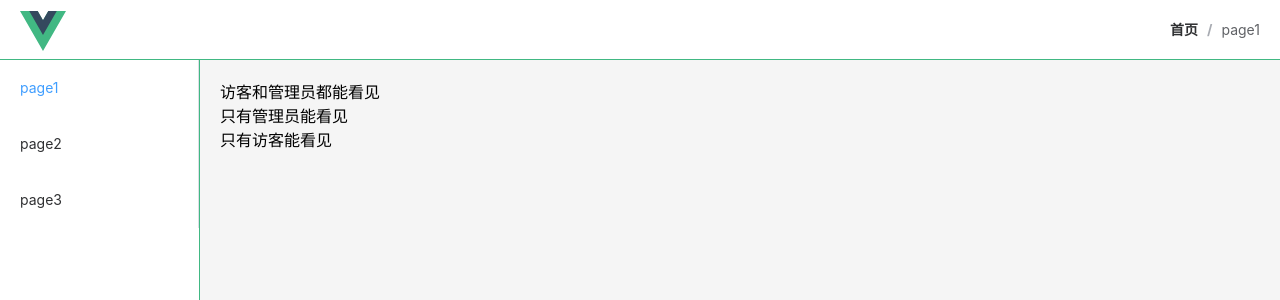
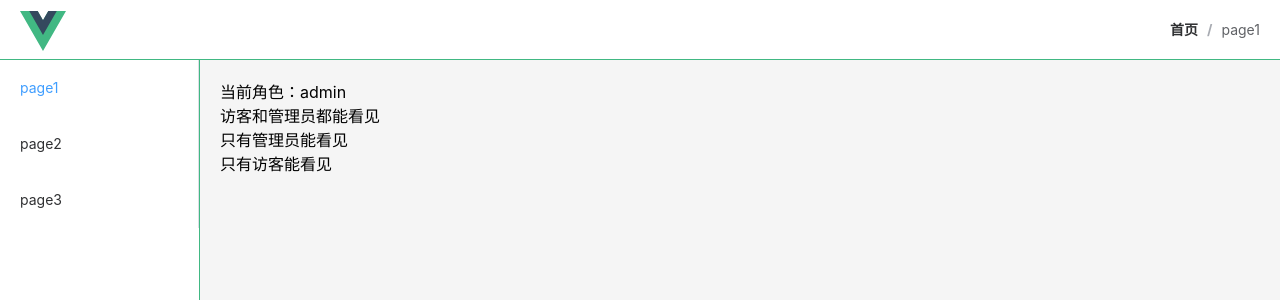
Before and after one commit to Ek7ay/routingPermission, a Vue app: page /page1 in a window 1280 px wide. Shown: the top 300 px of the page. Built offline with nearby package versions, Linux system fonts and the light colour scheme.

Commit message:
在pina中管理角色

```diff
--- a/src/stores/counter.js
+++ b/src/stores/counter.js
@@ -10,3 +10,12 @@ export const useCounterStore = defineStore('counter', () => {
 
   return { count, doubleCount, increment }
 })
+
+export const useRoleStore = defineStore('role', () => {
+  const role = ref('admin')
+  function changeRole() {
+    role.value = 'user'
+  }
+
+  return { role, changeRole }
+})
--- a/src/views/page1/index.vue
+++ b/src/views/page1/index.vue
@@ -1,8 +1,13 @@
 <script setup>
+import { storeToRefs } from 'pinia'
+import { useRoleStore } from '@/stores/counter'
+const roleStore = useRoleStore()
+const { role } = storeToRefs(roleStore)
 
 </script>
 
 <template>
+  <div>当前角色：{{ role }}</div>
   <div>访客和管理员都能看见</div>
   <div>只有管理员能看见</div>
   <div>只有访客能看见</div>
```
